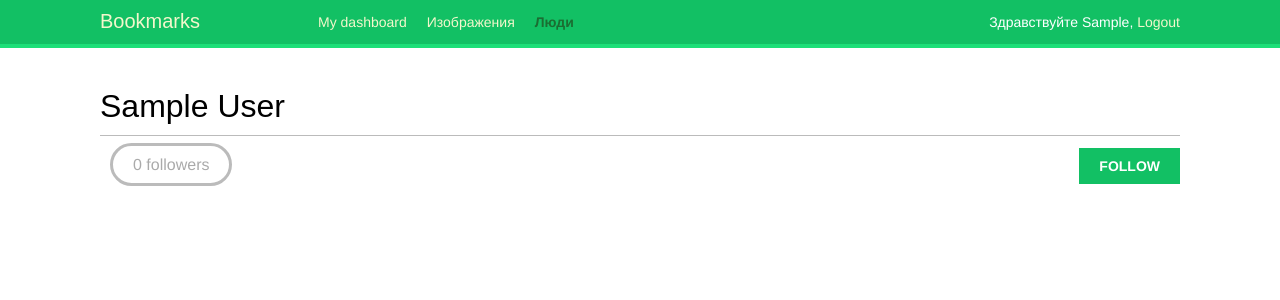
After one commit to OlegAmstl/SocialNet, a Django app: a page that uses account/templates/base.html in a window 1280 px wide. The commit adds this page. Shown: the top 300 px of the page. Run offline with Django 4.2, Linux system fonts and the light colour scheme; the visitor is signed in with stand-in values (Sample User, id 1); data comes from the database, SQL or seed files in the repository; data that the repository does not hold is empty; some libraries are stand-ins or nearby versions; some web fonts are replaced.

Commit message:
Шаблоны для списка пользователей и детальной информации о пользователе.

```diff
--- /dev/null
+++ b/account/templates/account/user/detail.html
@@ -0,0 +1,27 @@
+{% extends "base.html" %}
+{% load thumbnail %}
+
+{% block title %}{{ user.get_full_name }}{% endblock %}
+
+{% block content %}
+  <h1>{{ user.get_full_name }}</h1>
+  <div class="profile-info">
+    <img src="{% thumbnail user.profile.photo 180x180 %}" class="user-detail">
+  </div>
+  {% with total_followers=user.followers.count %}
+    <span class="count">
+      <span class="total">{{ total_followers }}</span>
+      follower{{ total_followers|pluralize }}
+    </span>
+    <a href="#" data-id="{{ user.id }}" data-action="{% if request.user in user.followers.all %}un{% endif %}follow" class="follow button">
+      {% if request.user not in user.followers.all %}
+        Follow
+      {% else %}
+        Unfollow
+      {% endif %}
+    </a>
+    <div id="image-list" class="image-container">
+      {% include "images/image/list_images.html" with images=user.images_created.all %}
+    </div>
+  {% endwith %}
+{% endblock %}
--- a/account/templates/base.html
+++ b/account/templates/base.html
@@ -18,7 +18,7 @@
         <a href="{% url "images:list" %}">Изображения</a>
       </li>
       <li {% if section == "people" %}class="selected"{% endif %}>
-        <a href="#">Люди</a>
+        <a href="{% url "user_list" %}">Люди</a>
       </li>
     </ul>
     {% endif %}
--- a/account/urls.py
+++ b/account/urls.py
@@ -22,7 +22,7 @@ urlpatterns = [
          auth_views.PasswordResetCompleteView.as_view(),
          name='password_reset_complete'),
     path('register/', views.register, name='register'),
-    path('edit/', views.edit, name='edit')б
-    path('users', views.user_list, name='list'),
-    path('users/<username>/', views.user_detail, name='detail')
+    path('edit/', views.edit, name='edit'),
+    path('users', views.user_list, name='user_list'),
+    path('users/<username>/', views.user_detail, name='user_detail')
 ]
--- a/bookmarks/settings.py
+++ b/bookmarks/settings.py
@@ -1,4 +1,5 @@
 from pathlib import Path
+from django.urls import reverse_lazy
 
 BASE_DIR = Path(__file__).resolve().parent.parent
 
@@ -132,3 +133,8 @@ SOCIAL_AUTH_PIPELINE = [
 
 SOCIAL_AUTH_GOOGLE_OAUTH2_KEY = '733011363771-f9ao6sm9pkb7rrnqn8rsumco5v9gb550.apps.googleusercontent.com'
 SOCIAL_AUTH_GOOGLE_OAUTH2_SECRET = 'GOCSPX-hVSbYsU29HoGith6SnAh9Wofxxxx'
+
+ABSOLUTE_URL_OVERRIDES = {
+    'auth.user': lambda u: reverse_lazy('user_detail',
+                                        args=[u.username])
+}
```
Also changed, not shown: account/templates/account/user/list.html (added, +23 -0 lines).
